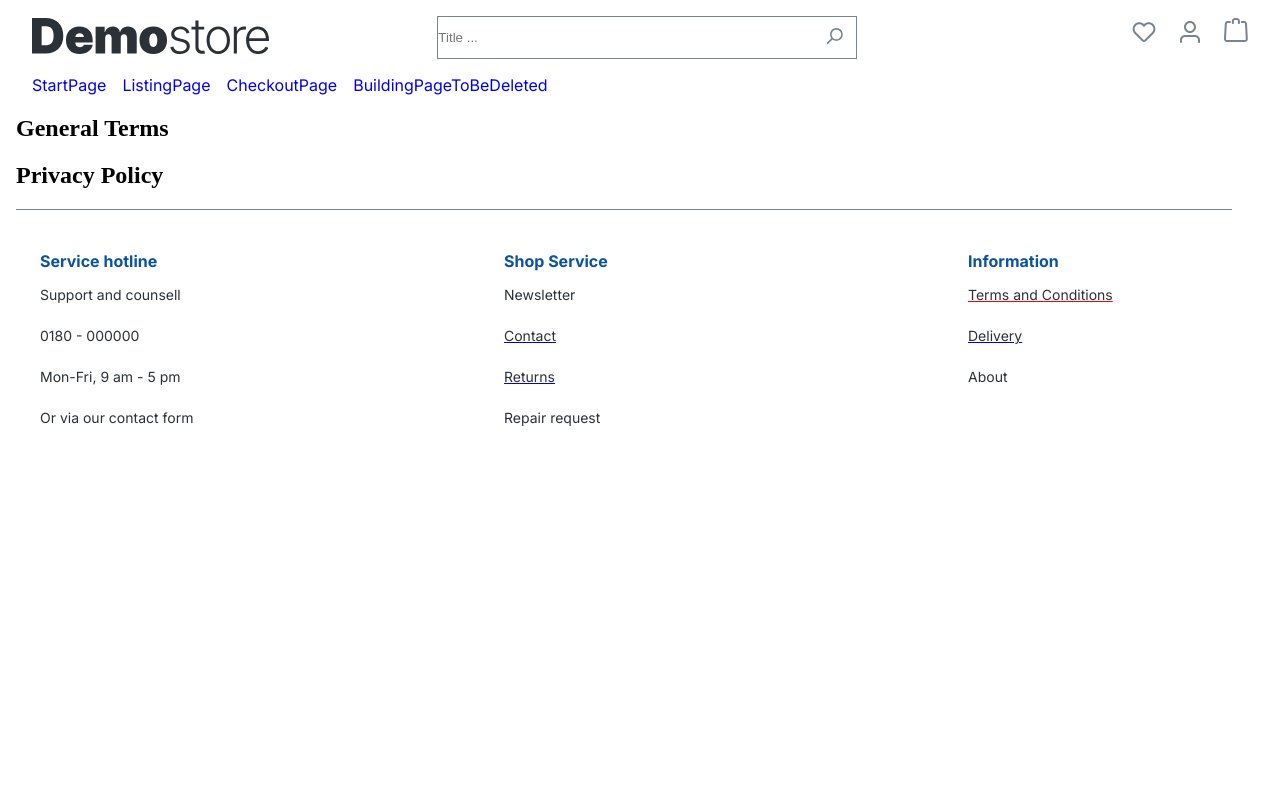
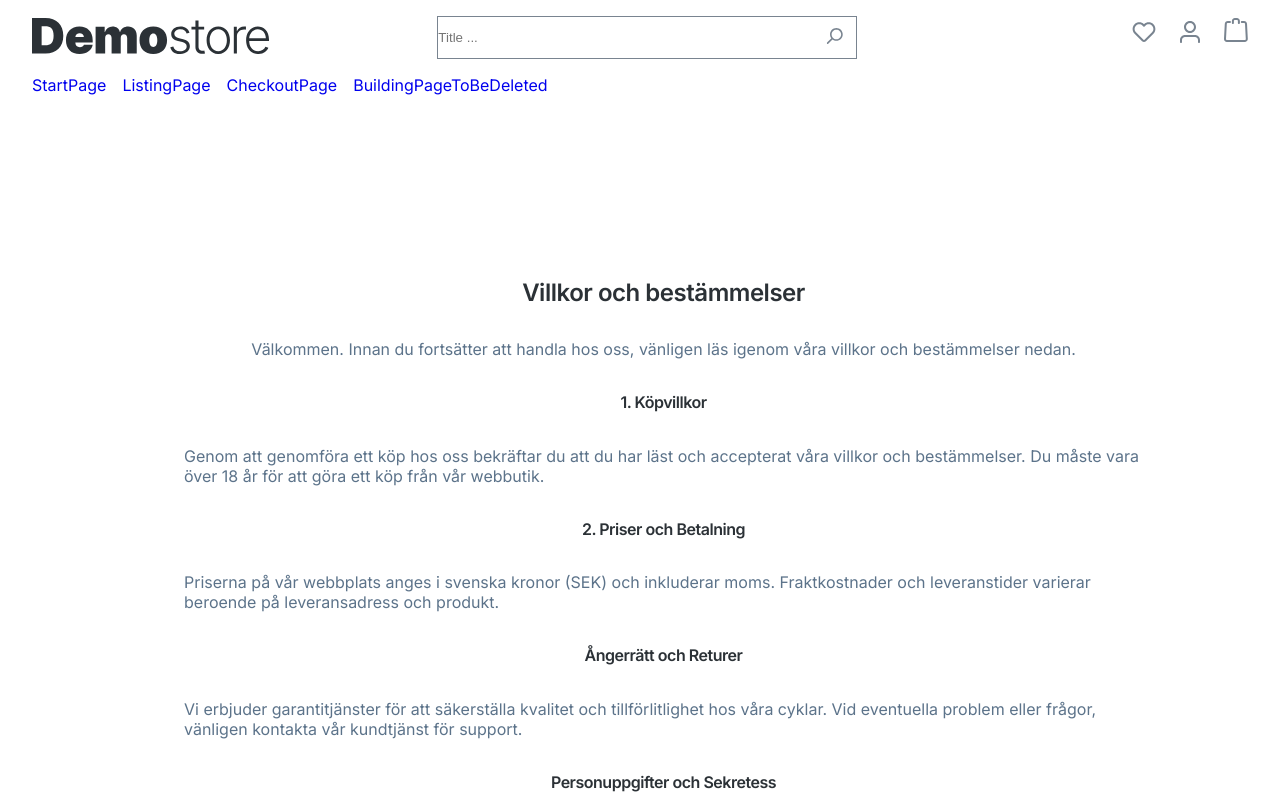
Before and after one commit to EmperorBlizzard/Frontend2Assignment, a React (Vite) app in the folder Frontend2Assignment/: page /termsandconditionspage in a window 1280 px wide. Shown: the top 800 px of the page. Built offline with nearby package versions, Linux system fonts and the light colour scheme.

Commit message:
TermsAndConditions

```diff
--- a/Frontend2Assignment/src/Pages/ReturnPage.jsx
+++ b/Frontend2Assignment/src/Pages/ReturnPage.jsx
@@ -13,7 +13,7 @@ const ReturnContainer = styled.div `
   box-sizing: border-box;
   width: 64.9375rem;
   padding: 2.5rem;
-  gap: 0.625rem
+  margin: 8rem;
 
   h1 {
     font-family: Inter;
--- a/Frontend2Assignment/src/Pages/TermsAndConditionsPage.jsx
+++ b/Frontend2Assignment/src/Pages/TermsAndConditionsPage.jsx
@@ -1,15 +1,84 @@
 import React from 'react'
+import styled from 'styled-components'
 import Header from '../components/sections/Header'
 import Footer from "../components/sections/Footer"
+
+const TermsContainer = styled.div `
+  display: flex;
+  flex-direction: column;
+  align-items: center;
+  color: #2B3136;
+  font-family: 'Inter', sans-serif;
+  font-size: 1.5rem;
+  box-sizing: border-box;
+  width: 64.9375rem;
+  padding: 2.5rem;
+  margin: 8rem;
+
+  h1 {
+    font-family: Inter;
+    font-size: 1.5rem;
+    font-style: normal;
+    font-weight: 600;
+    line-height: 1.75rem;
+    letter-spacing: -0.03rem;
+  }
+
+  h2 {
+    font-family: Inter;
+    font-size: 1rem;
+    font-style: normal;
+    font-weight: 600;
+    line-height: 1.75rem;
+    letter-spacing: -0.03rem;
+  }
+
+  p {
+    color: var(--Neutrals-Darkgray-100, #5C738A);
+    font-family: Inter;
+    font-size: 1rem;
+    font-style: normal;
+    font-weight: 400;
+    line-height: normal;
+  }
+`
 
 
 function TermsAndConditions() {
     return (
       <div>
         <Header />
-        <h2>General Terms</h2>
-      <h2>Privacy Policy</h2>
-
+        <TermsContainer>
+        <h1>Villkor och bestämmelser</h1>
+        <p>Välkommen.
+          Innan du fortsätter att handla hos oss, vänligen läs igenom våra villkor och bestämmelser nedan.
+        </p>
+        <h2>1. Köpvillkor</h2>
+        <p>
+         Genom att genomföra ett köp hos oss bekräftar du att du har läst och accepterat våra villkor och bestämmelser.
+         Du måste vara över 18 år för att göra ett köp från vår webbutik.
+        </p>
+        <h2>2. Priser och Betalning</h2>
+        <p>
+          Priserna på vår webbplats anges i svenska kronor (SEK) och inkluderar moms.
+           Fraktkostnader och leveranstider varierar beroende på leveransadress och produkt.
+        </p>
+        <h2>Ångerrätt och Returer</h2>
+        <p>
+           Vi erbjuder garantitjänster för att säkerställa kvalitet och tillförlitlighet hos våra cyklar.
+           Vid eventuella problem eller frågor, vänligen kontakta vår kundtjänst för support.
+        </p>
+        <h2>Personuppgifter och Sekretess</h2>
+        <p>
+          Vi skyddar dina personuppgifter och följer gällande lagar och förordningar om dataskydd.
+          Läs vår sekretesspolicy för att förstå hur vi samlar in och hanterar dina personuppgifter.
+        </p>
+        <h2>Kontaktinformation</h2>
+        <p>
+           Om du har frågor eller behöver hjälp, vänligen kontakta vår kundtjänst via kontaktformuläret på vår webbplats.
+           Genom att fortsätta att handla hos oss godkänner du dessa villkor och bestämmelser. Tack för att du väljer oss!
+        </p>
+       </TermsContainer>
 		<Footer />
       </div>
 
```
